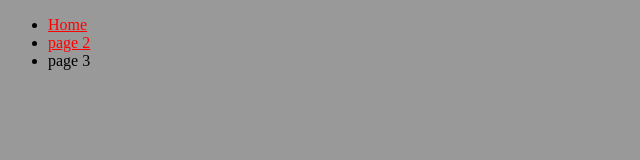
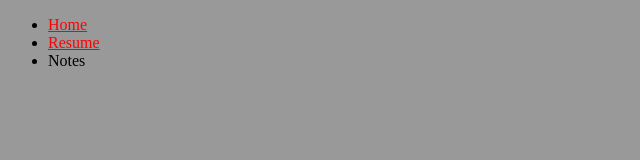
Before and after one commit to AriZaravelis/arizaravelis.github.io, a plain HTML site: page page3.html in a window 1280 px wide. Shown: the full height of the page, 0-640 px from the left. Drawn offline with Linux system fonts and the light colour scheme.

Commit message:
Update page3.html

```diff
--- a/page3.html
+++ b/page3.html
@@ -1,15 +1,15 @@
 <!doctype html>
 <html>
 	<head>
-		<title>Page #3</title>
+		<title>Notes</title>
 		<link href="main.css" rel="stylesheet"/>
 	<head>
 
 	<body>
 		<ul>
 			<li><a href="index.html">Home</a></li>
-			<li><a href="page2.html">page 2</a></li>
-			<li>page 3</li>
+			<li><a href="page2.html">Resume</a></li>
+			<li>Notes</li>
 		</ul>
 	</body>
 
```
